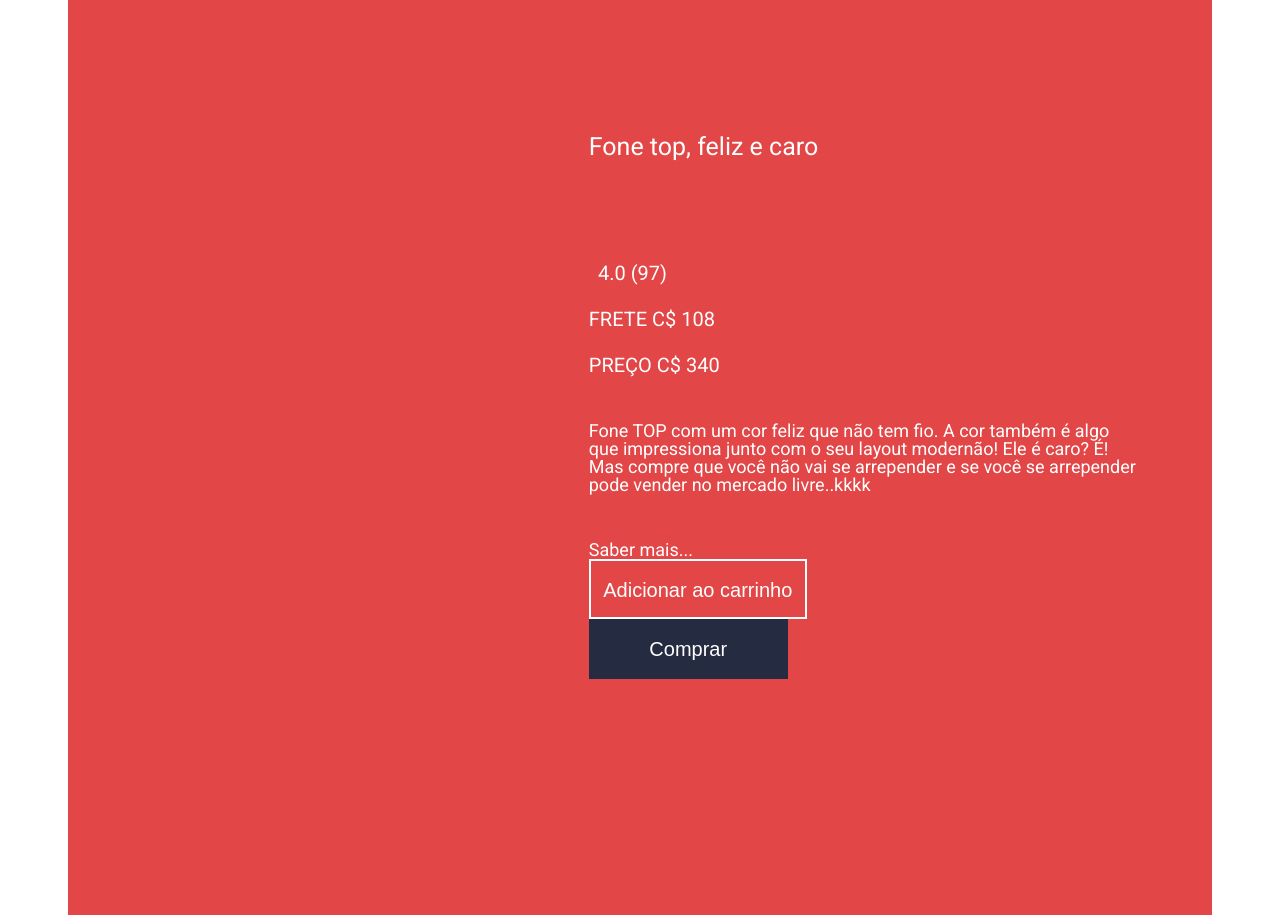
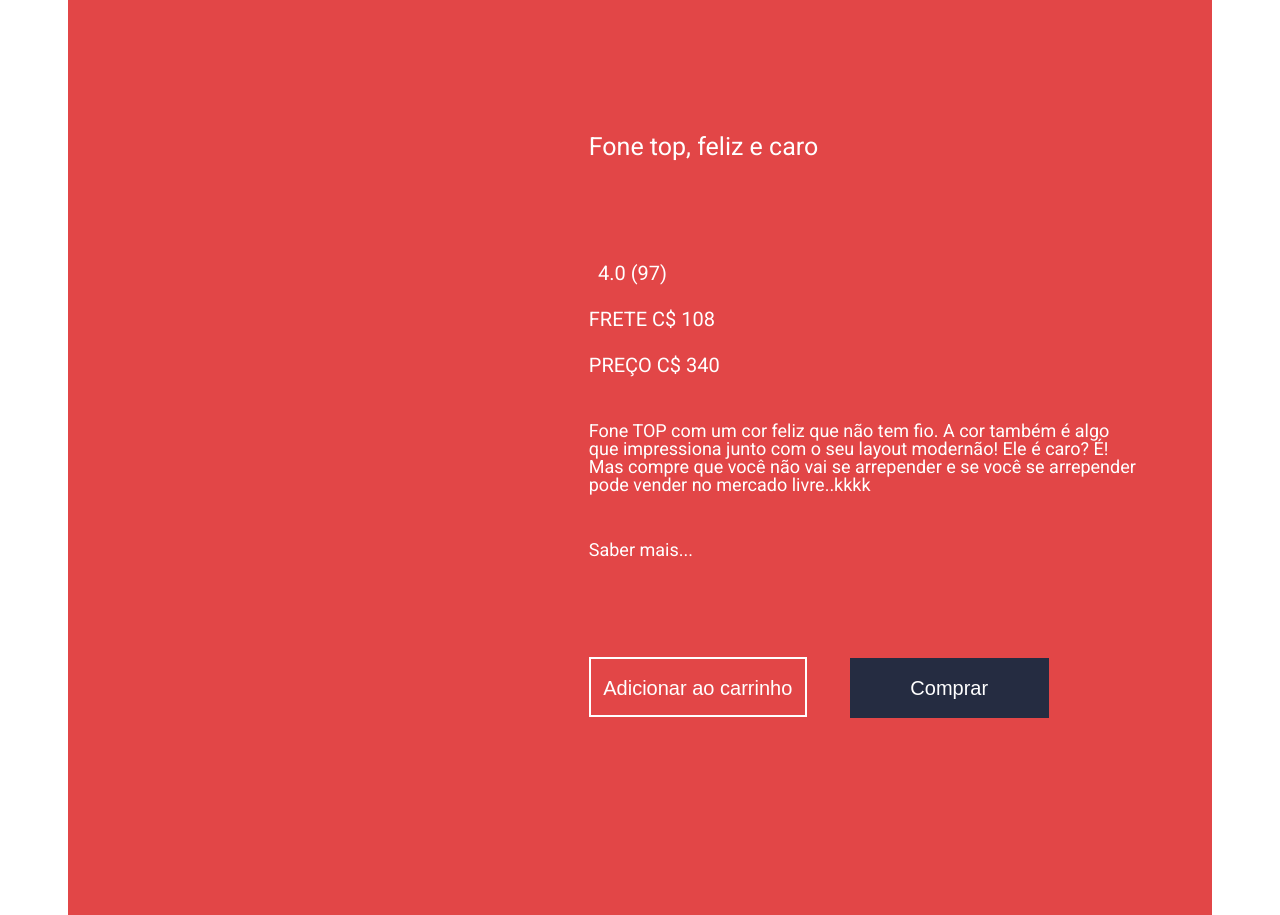
Before and after one commit to MarioFilho1/loja-fone, a plain HTML site: page index.html in a window 1280 px wide. Drawn offline with Linux system fonts and the light colour scheme.

Commit message:
Desafio intermediário aula 005

```diff
--- a/css/button-store.css
+++ b/css/button-store.css
@@ -1,8 +1,4 @@
 .button-store {
-  /* margin-right: ;
-  position: relative;
-  top: 85%;
-  left: 37%; */
   width: 199px;
   text-align: center;
   background-color: #252c41;
@@ -23,11 +19,12 @@
   background-color: transparent;
   border: 2px solid #fff;
   box-sizing: border-box;
+  margin-right: 38px;
 }
-/* .button-description {
+.button-description {
   display: inline-block;
-  margin-top: 9px;
-} */
+  margin-top: 98px;
+}
 
 /* .button {
   width: 199px;
```
